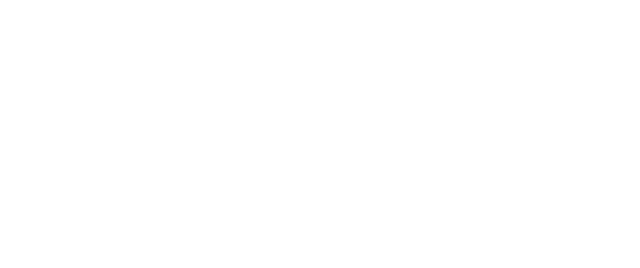
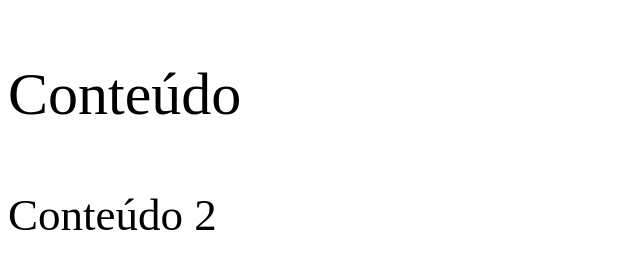
Before and after one commit to murilooliveira18/desenvolvimentoWebCompleto2023, a plain HTML site: page ProjetoCSS3/tamanhos-texto.html in a window 1280 px wide. Shown: the whole page, without its empty margins (0-640 px from the left). Drawn offline with Linux system fonts and the light colour scheme.

Commit message:
Update tamanhos-texto.html

```diff
--- a/ProjetoCSS3/tamanhos-texto.html
+++ b/ProjetoCSS3/tamanhos-texto.html
@@ -8,14 +8,32 @@
     <title>Tamanhos de textos</title>
 
     <style type="text/css">
+        div {
+            font-size: 30px;
+        }
 
+        .texto {
+            /*
+            px -> tamanho fixo
+            % -> tamanho relativo
+            em -> tamanho relativo ao container pai
+            */
+            font-size: 2em;
+        }
 
+        .texto2 {
+            font-size: 1.5em;
+        }
     </style>
 
 </head>
 
 <body>
 
+    <div>
+        <p class="texto">Conteúdo</p>
+        <p class="texto2">Conteúdo 2</p>
+    </div>
 
 </body>
 
```
